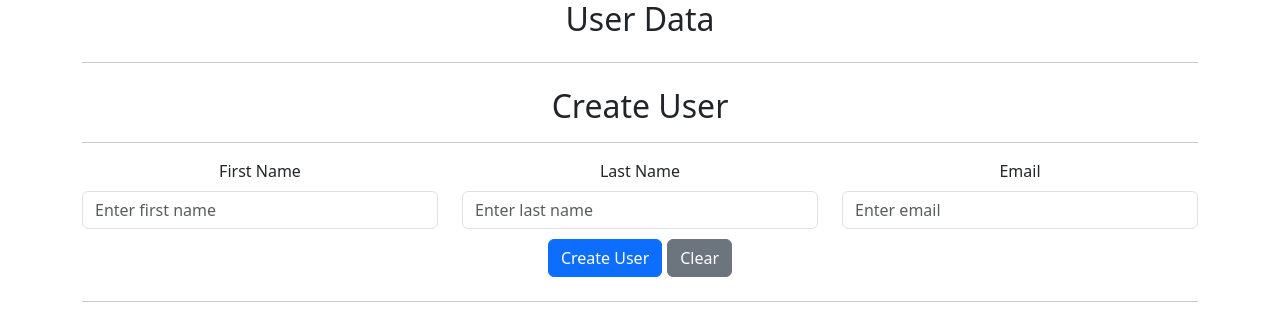
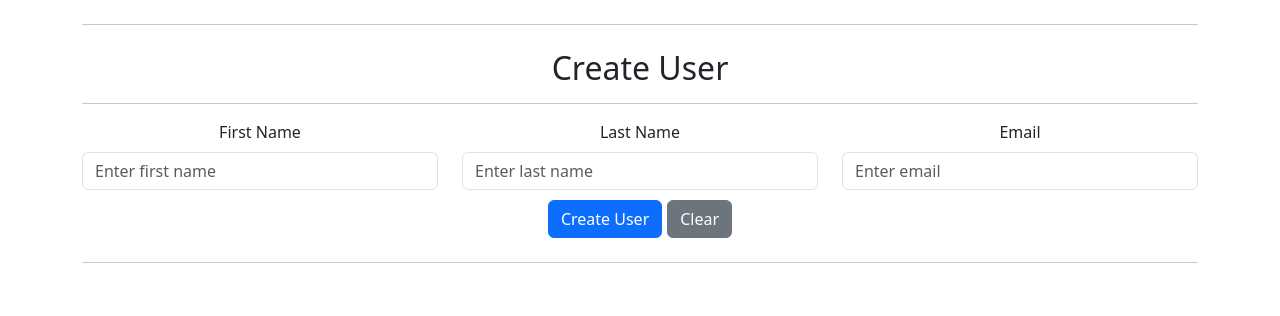
Before and after one commit to maheshnd/userdata, a React (Create React App) app: page / in a window 1280 px wide. Shown: the top 316 px of the page. Built offline with nearby package versions, Linux system fonts and the light colour scheme.

Commit message:
updated home page

```diff
--- a/src/containers/user/index.js
+++ b/src/containers/user/index.js
@@ -7,7 +7,6 @@ export const UserData = () => {
   return (
     <>
       <Container>
-        <h2>User Data</h2>
         <hr className="my-4" />
         <CreateUser />
         <hr className="my-4" />
```
